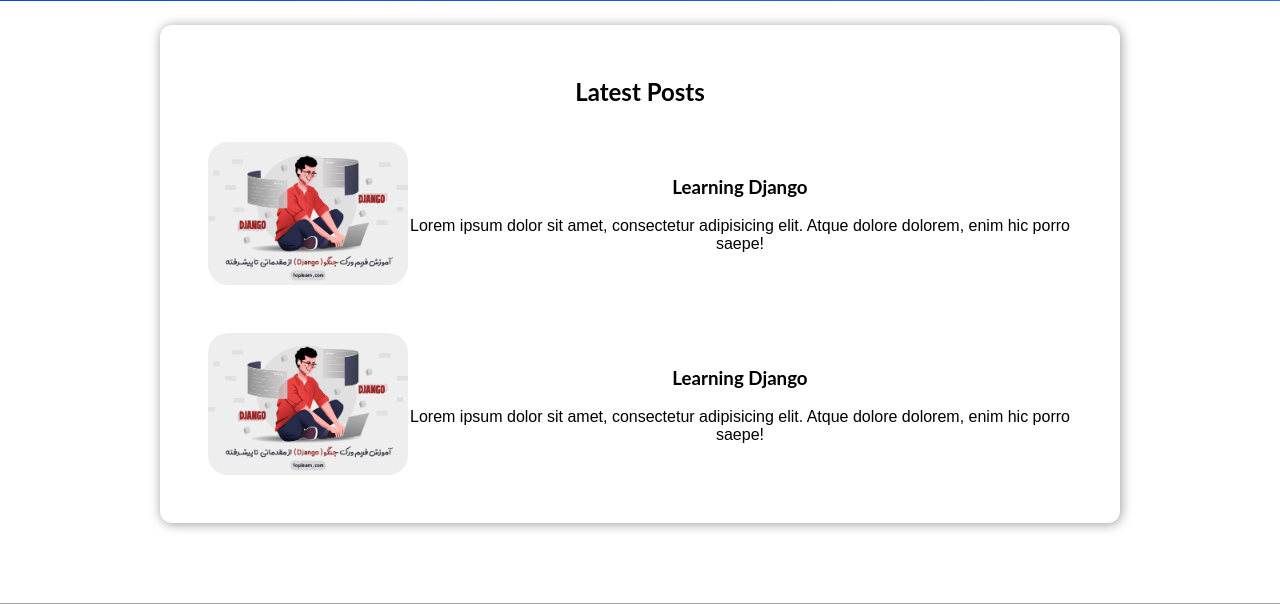
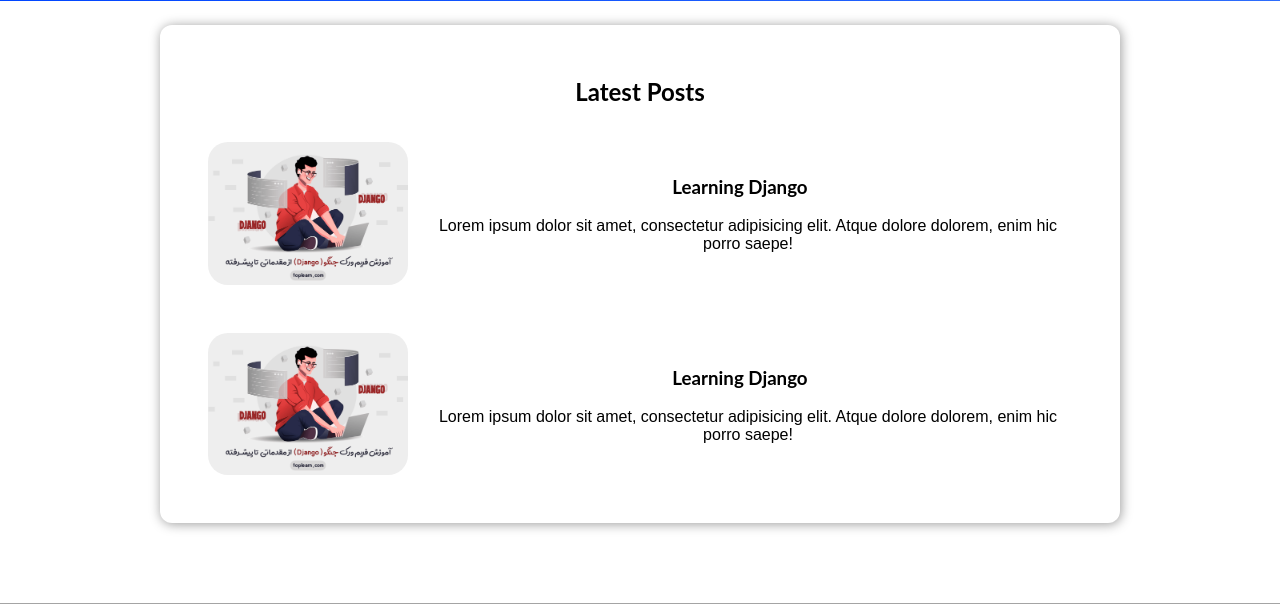
Before and after one commit to rvngrd/TopLearn2, a Django app: page / in a window 1280 px wide. Shown: the part 332-936 px from the top of the page. Run offline with Django 4.2, Linux system fonts and the light colour scheme.

Commit message:
fixing paddings

```diff
--- a/blog/static/blog/index.css
+++ b/blog/static/blog/index.css
@@ -139,3 +139,8 @@
     justify-content: space-between;
     align-items: center;
 }
+
+
+.post p {
+    padding-left: 1rem;
+}
```
